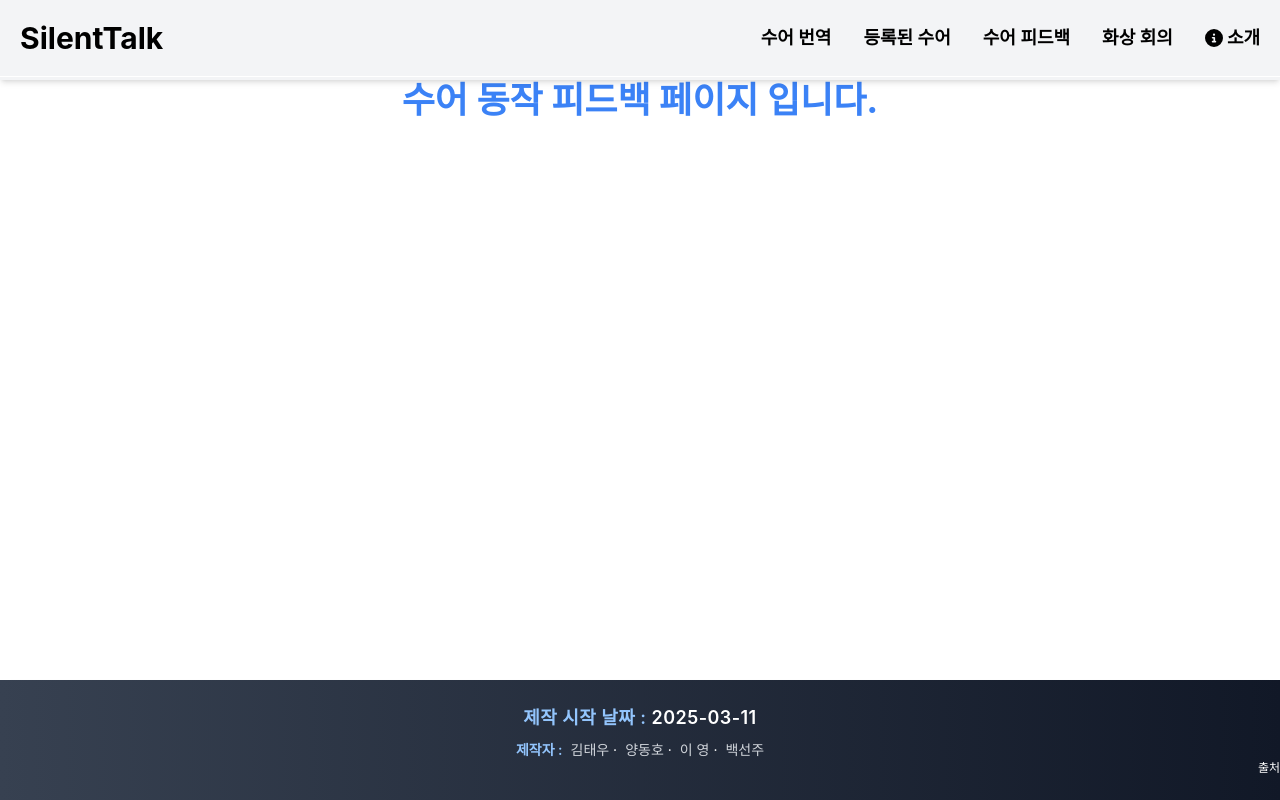
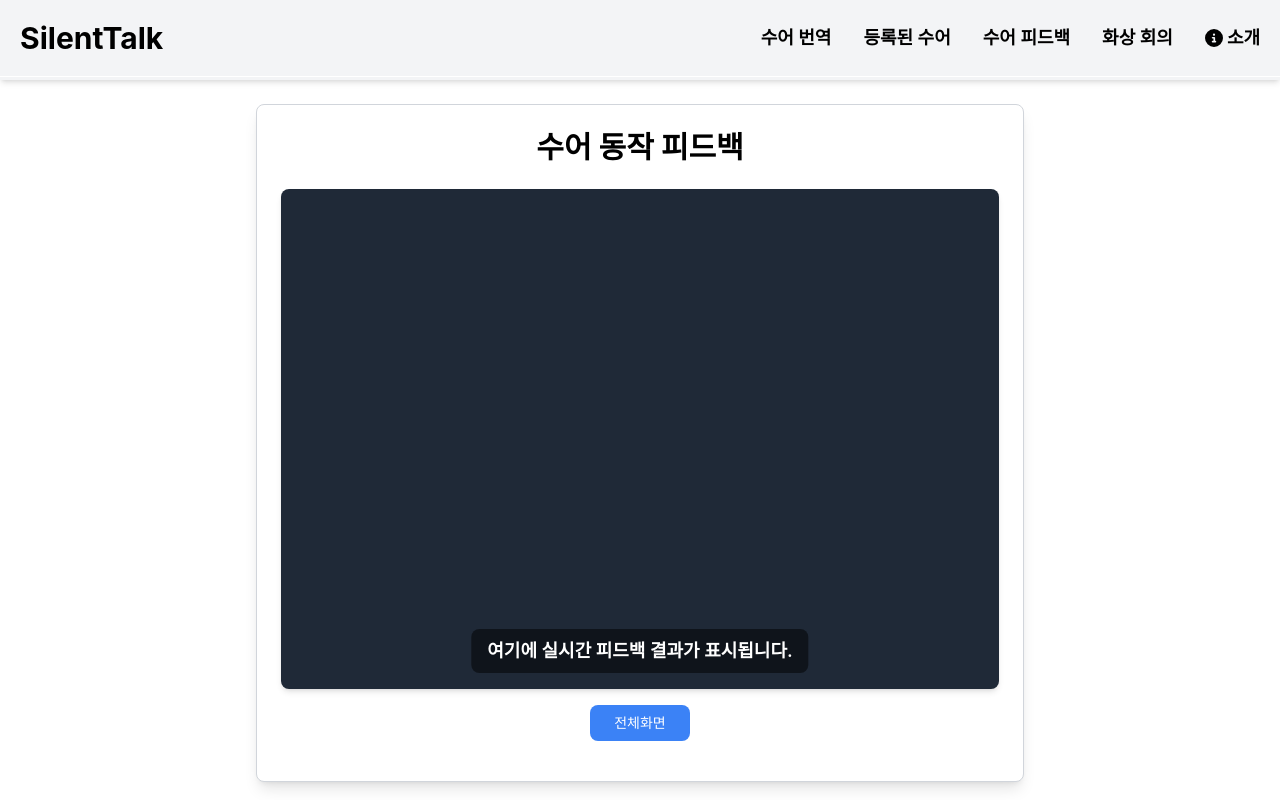
Before and after one commit to taewoo01/silent-app, a React (Create React App) app: page /Feedback in a window 1280 px wide. Shown: the top 800 px of the page. Built offline with nearby package versions, Linux system fonts and the light colour scheme; no server answers.

Commit message:
페이지 개선 및 디자인 수정

```diff
--- a/src/pages/Feedback.js
+++ b/src/pages/Feedback.js
@@ -1,13 +1,74 @@
-//수어 피드백 페이지
-//소개 페이지
-import React from "react";
+import React, { useRef, useState } from "react";
+import CameraComponent from "../component/Camera.js";
 
 const Feedback = () => {
-    return (
-        <>
-            <div className="text-4xl font-bold text-blue-500 flex justify-center">수어 동작 피드백 페이지 입니다.</div>
-        </>
-    )
-}
+  const videoContainerRef = useRef(null);
+  const [isFullscreen, setIsFullscreen] = useState(false);
+
+  // 전체화면 토글 함수
+  const toggleFullscreen = () => {
+    if (!isFullscreen) {
+      if (videoContainerRef.current) {
+        if (videoContainerRef.current.requestFullscreen) {
+          videoContainerRef.current.requestFullscreen();
+        } else if (videoContainerRef.current.mozRequestFullScreen) {
+          videoContainerRef.current.mozRequestFullScreen();
+        } else if (videoContainerRef.current.webkitRequestFullscreen) {
+          videoContainerRef.current.webkitRequestFullscreen();
+        } else if (videoContainerRef.current.msRequestFullscreen) {
+          videoContainerRef.current.msRequestFullscreen();
+        }
+      }
+    } else {
+      // 전체화면 종료 전에 문서가 활성화되어 있는지 확인
+      if (document.fullscreenElement) {
+        if (document.exitFullscreen) {
+          document.exitFullscreen();
+        } else if (document.mozCancelFullScreen) {
+          document.mozCancelFullScreen();
+        } else if (document.webkitExitFullscreen) {
+          document.webkitExitFullscreen();
+        } else if (document.msExitFullscreen) {
+          document.msExitFullscreen();
+        }
+      }
+    }
+    setIsFullscreen(!isFullscreen);
+  };
+
+  return (
+    <div className="flex flex-col items-center justify-center p-6 space-y-6">
+
+      {/* 실시간 카메라 피드 및 피드백 */}
+      <div className="w-full max-w-3xl bg-white p-6 rounded-lg shadow-lg border border-gray-300">
+        <h1 className="text-3xl font-bold text-black mb-6 text-center">수어 동작 피드백</h1>
+
+        {/* 카메라 화면 (텍스트 오버레이 추가) */}
+        <div
+          ref={videoContainerRef}
+          className="w-full h-[500px] bg-gray-800 flex items-center justify-center rounded-lg shadow-md mb-4 relative"
+        >
+          <CameraComponent />
+
+          {/* 🔥 실시간 피드백 텍스트 (오버레이) */}
+          <div className="absolute bottom-4 left-1/2 transform -translate-x-1/2 px-4 py-2 bg-black bg-opacity-50 text-white rounded-lg text-lg font-semibold">
+            여기에 실시간 피드백 결과가 표시됩니다.
+          </div>
+        </div>
+
+        {/* 전체화면 버튼 */}
+        <div className="text-center mb-4">
+          <button
+            onClick={toggleFullscreen}
+            className="px-6 py-2 bg-blue-500 text-white rounded-lg text-sm hover:bg-blue-600 transition-all"
+          >
+            {isFullscreen ? "전체화면 종료" : "전체화면"}
+          </button>
+        </div>
+      </div>
+
+    </div>
+  );
+};
 
 export default Feedback;
--- a/src/pages/Nomal.js
+++ b/src/pages/Nomal.js
@@ -10,7 +10,7 @@ const Nomal = () => {
 
     return (
         <div className="min-h-screen bg-gray-100 p-6">
-            <h1 className="text-4xl font-bold text-center text-blue-600 mb-8">
+            <h1 className="text-4xl font-bold text-center">
                 학습된 기본 수어 목록
             </h1>
 
--- a/src/pages/Render.js
+++ b/src/pages/Render.js
@@ -1,118 +1,87 @@
-import React, { useState, useRef, useEffect } from "react";
+import React, { useState, useRef } from "react";
+import { useMediaQuery } from "react-responsive"; // 반응형 처리를 위한 훅
 import CameraComponent from "../component/Camera.js";
 
 const Render = () => {
-  const [isFullscreenCamera, setIsFullscreenCamera] = useState(false);
+  const isMobile = useMediaQuery({ maxWidth: 1024 }); // 태블릿 이하 (1024px 이하)에서만 true
   const [isFullscreenVideo, setIsFullscreenVideo] = useState(false);
   const [translatedText, setTranslatedText] = useState("여기에 번역된 텍스트 표시");
+  const [isBackCamera, setIsBackCamera] = useState(true); // 후면 카메라 기본 설정
 
-  const cameraContainerRef = useRef(null);
   const videoContainerRef = useRef(null);
-
-  // 전체화면 상태 업데이트
-  const updateFullscreenStatus = () => {
-    const isCameraFull = document.fullscreenElement === cameraContainerRef.current;
-    const isVideoFull = document.fullscreenElement === videoContainerRef.current;
-    setIsFullscreenCamera(isCameraFull);
-    setIsFullscreenVideo(isVideoFull);
-  };
 
   // 전체화면 토글 함수
   const toggleFullscreen = (containerRef, isFullscreen, setIsFullscreen) => {
     if (!isFullscreen) {
       if (containerRef.current) {
-        // 전체화면으로 전환
         if (containerRef.current.requestFullscreen) {
           containerRef.current.requestFullscreen();
-        } else if (containerRef.current.mozRequestFullScreen) { // Firefox
+        } else if (containerRef.current.mozRequestFullScreen) {
           containerRef.current.mozRequestFullScreen();
-        } else if (containerRef.current.webkitRequestFullscreen) { // Chrome, Safari
+        } else if (containerRef.current.webkitRequestFullscreen) {
           containerRef.current.webkitRequestFullscreen();
-        } else if (containerRef.current.msRequestFullscreen) { // IE/Edge
+        } else if (containerRef.current.msRequestFullscreen) {
           containerRef.current.msRequestFullscreen();
         }
       }
     } else {
-      // 전체화면 종료
+      // 전체화면 종료 전에 문서가 전체화면 상태인지 확인
+      if (document.fullscreenElement) {
         if (document.exitFullscreen) {
           document.exitFullscreen();
-      } else if (document.mozCancelFullScreen) { // Firefox
+        } else if (document.mozCancelFullScreen) {
           document.mozCancelFullScreen();
-      } else if (document.webkitExitFullscreen) { // Chrome, Safari
+        } else if (document.webkitExitFullscreen) {
           document.webkitExitFullscreen();
-      } else if (document.msExitFullscreen) { // IE/Edge
+        } else if (document.msExitFullscreen) {
           document.msExitFullscreen();
         }
       }
-
+    }
     setIsFullscreen(!isFullscreen);
   };
 
-  // fullscreenchange 이벤트 리스너
-  useEffect(() => {
-    document.addEventListener("fullscreenchange", updateFullscreenStatus);
-    document.addEventListener("webkitfullscreenchange", updateFullscreenStatus);
-    document.addEventListener("mozfullscreenchange", updateFullscreenStatus);
-    document.addEventListener("MSFullscreenChange", updateFullscreenStatus);
-
-    // 컴포넌트 unmount 시 리스너 정리
-    return () => {
-      document.removeEventListener("fullscreenchange", updateFullscreenStatus);
-      document.removeEventListener("webkitfullscreenchange", updateFullscreenStatus);
-      document.removeEventListener("mozfullscreenchange", updateFullscreenStatus);
-      document.removeEventListener("MSFullscreenChange", updateFullscreenStatus);
-    };
-  }, []);
-
   return (
     <div className="flex flex-col lg:flex-row items-center justify-center space-y-8 lg:space-y-0 lg:space-x-8 p-6">
-      {/* 실시간 수어 번역 */}
+
+      {/* ✅ 모바일에서만 실시간 수어 번역 표시 */}
+      {isMobile && (
         <div className="w-full lg:w-1/2 bg-white p-6 rounded-lg shadow-lg border border-gray-300">
           <h1 className="text-3xl font-bold text-black mb-6 text-center">
             실시간 수어 번역
           </h1>
+
           {/* 카메라 화면 */}
-        <div
-          ref={cameraContainerRef}
-          className="w-full h-full bg-gray-800 flex items-center justify-center rounded-lg shadow-md mb-4 mx-auto relative"
-        >
-          <CameraComponent />
+          <div className="w-full h-64 bg-gray-800 flex items-center justify-center rounded-lg shadow-md mb-4 mx-auto relative">
+            <CameraComponent cameraFacing={isBackCamera ? "environment" : "user"} />
           </div>
 
-        {/* 전체화면 버튼 */}
+          {/* 카메라 전면/후면 변경 버튼 */}
           <div className="text-center mb-4">
             <button
-            onClick={() => toggleFullscreen(cameraContainerRef, isFullscreenCamera, setIsFullscreenCamera)}
-            className="bg-blue-500 text-white py-2 px-6 rounded-lg text-sm hover:bg-blue-600 transition-all"
+              onClick={() => setIsBackCamera(!isBackCamera)}
+              className="bg-gray-500 text-white py-2 px-6 rounded-lg text-sm hover:bg-gray-600 transition-all"
             >
-            {isFullscreenCamera ? "전체화면 종료" : "전체화면"}
+              {isBackCamera ? "전면 카메라로 전환" : "후면 카메라로 전환"}
             </button>
           </div>
 
-        {/* 번역 결과 (전체화면 모드에서도 표시됨) */}
-        <div
-          className={`w-full max-w-2xl p-6 bg-white rounded-lg shadow-md text-center border border-gray-300 mx-auto ${isFullscreenCamera ? 'fixed bottom-4 left-1/2 transform -translate-x-1/2 bg-black bg-opacity-50 text-white z-10' : ''}`}
-        >
+          {/* 번역 결과 */}
+          <div className="w-full max-w-2xl p-6 bg-white rounded-lg shadow-md text-center border border-gray-300 mx-auto">
             <p className="text-lg font-semibold text-gray-800">번역 결과</p>
-          <div className="text-xl font-bold text-black mt-2">
-            {translatedText}
+            <div className="text-xl font-bold text-black mt-2">{translatedText}</div>
           </div>
         </div>
-      </div>
+      )}
 
-      {/* 구분선 */}
-      <div className="border-l-2 h-full border-gray-300"></div>
+      {/* 영상 번역 부분 (모든 화면에서 표시됨) */}
+      <div className="w-full lg:w-1/2 bg-white p-6 rounded-lg shadow-lg border border-gray-300">
+        <h1 className="text-3xl font-bold text-black mb-6 text-center">영상 번역</h1>
 
-      {/* 영상 부분 - 틀 추가 */}
-      <div className="w-full lg:w-1/2 bg-white p-6 rounded-lg shadow-lg border border-gray-300">
-        <h1 className="text-3xl font-bold text-black mb-6 text-center">
-          영상 번역
-        </h1>
-
-        {/* 영상 화면 틀 */}
+        {/* 영상 화면 */}
         <div
           ref={videoContainerRef}
-          className="w-full max-w-2xl h-96 bg-gray-800 flex items-center justify-center rounded-lg shadow-md mb-4 mx-auto relative border-4 border-gray-500"
+          className="w-full max-w-2xl h-96 bg-gray-800 flex items-center justify-center rounded-lg shadow-md mb-4 mx-auto border-4 border-gray-500"
         >
           <span className="text-white text-lg">업로드된 영상</span>
         </div>
@@ -127,14 +96,10 @@ const Render = () => {
           </button>
         </div>
 
-        {/* 번역 결과 (영상 화면에서도 전체화면 모드에서 표시됨) */}
-        <div
-          className={`w-full max-w-2xl p-6 bg-white rounded-lg shadow-md text-center border border-gray-300 mx-auto ${isFullscreenVideo ? 'fixed bottom-4 left-1/2 transform -translate-x-1/2 bg-black bg-opacity-50 text-white z-10' : ''}`}
-        >
+        {/* 번역 결과 */}
+        <div className="w-full max-w-2xl p-6 bg-white rounded-lg shadow-md text-center border border-gray-300 mx-auto">
           <p className="text-lg font-semibold text-gray-800">번역 결과</p>
-          <div className="text-xl font-bold text-black mt-2">
-            {translatedText}
-          </div>
+          <div className="text-xl font-bold text-black mt-2">{translatedText}</div>
         </div>
       </div>
     </div>
```
Lines whose indentation alone changed are shown as unchanged.
